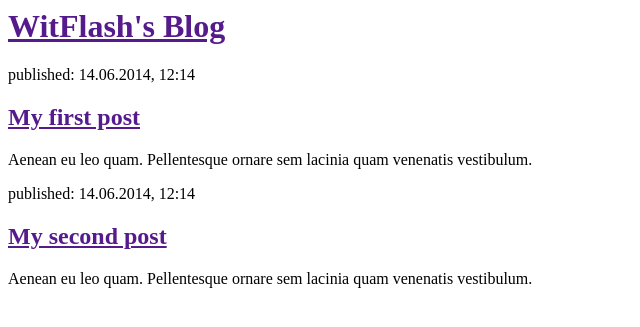
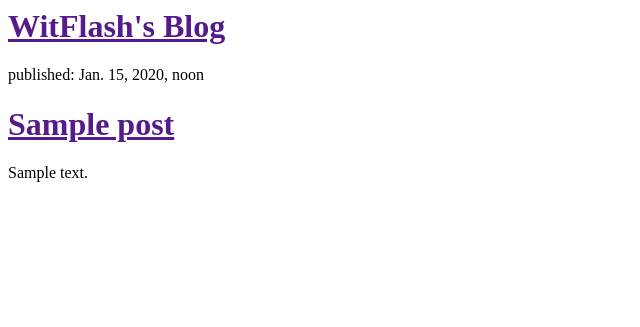
Before and after one commit to WitFlash/my-first-blog, a Django app: template blog/templates/blog/post_list.html in a window 1280 px wide. Shown: the top 327 px of the page, without its empty margins (0-640 px from the left). Run offline with Django 3.2, Linux system fonts and the light colour scheme; the template is opened without the code that fills it: values that come from a table or form of the project are taken from there, others are empty; tables that the repository leaves empty hold one stand-in row (values such as "Sample post").

Commit message:
Modified templates to display post from database.

```diff
--- a/blog/templates/blog/post_list.html
+++ b/blog/templates/blog/post_list.html
@@ -3,20 +3,18 @@
     <title>WitFlash's blog</title>
   </head>
   <body>
+
     <div>
       <h1><a href="">WitFlash's Blog</a></h1>
     </div>
 
+    {% for post in post %}
       <div>
-          <p>published: 14.06.2014, 12:14</p>
-          <h2><a href="">My first post</a></h2>
-          <p>Aenean eu leo quam. Pellentesque ornare sem lacinia quam venenatis vestibulum.</p>
+        <p>published: {{ post.published_date }}</p>
+        <h1><a href="">{{ post.title }}</a></h1>
+        <p>{{ post.text|linebreaksbr }}</p>
       </div>
+    {% endfor %}
 
-        <div>
-          <p>published: 14.06.2014, 12:14</p>
-          <h2><a href="">My second post</a></h2>
-          <p>Aenean eu leo quam. Pellentesque ornare sem lacinia quam venenatis vestibulum.</p>
-        </div>
   </body>
 </html>
--- a/blog/views.py
+++ b/blog/views.py
@@ -1,4 +1,7 @@
 from django.shortcuts import render
+from django.utils import timezone
+from .models import Post
 
 def post_list(request):
-    return render(request, 'blog/post_list.html', {})
+    post = Post.objects.filter(published_date__lte=timezone.now()).order_by('published_date')
+    return render(request, 'blog/post_list.html', {'post': post})
```
Lines whose indentation alone changed are shown as unchanged.
